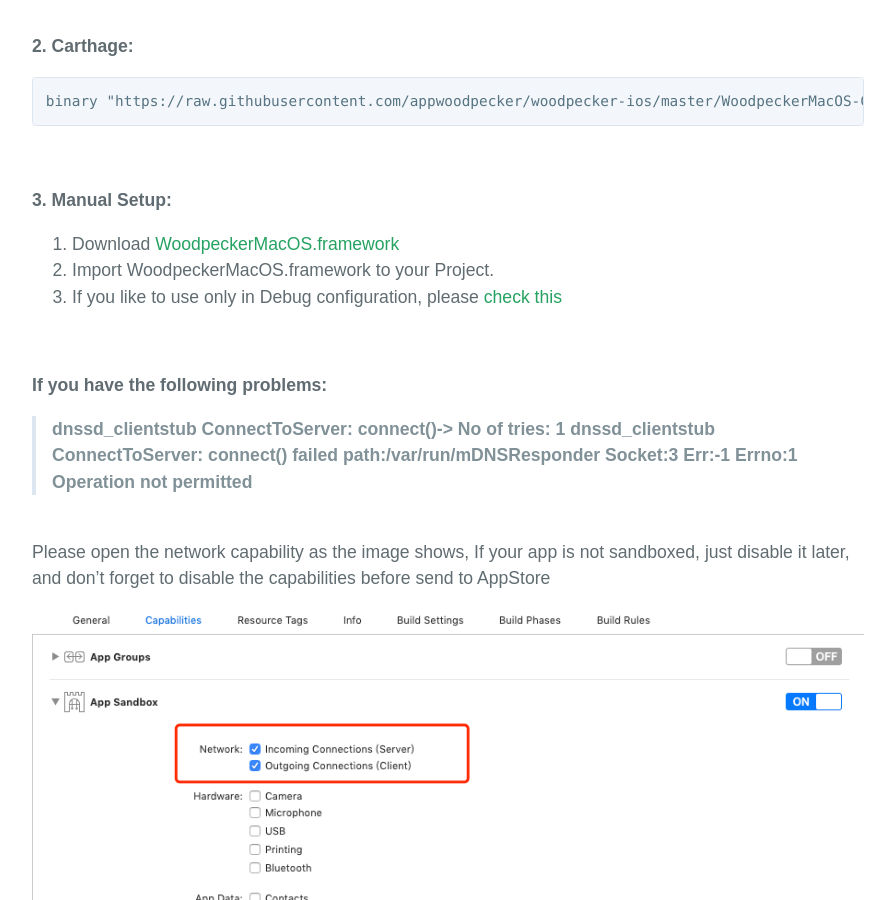
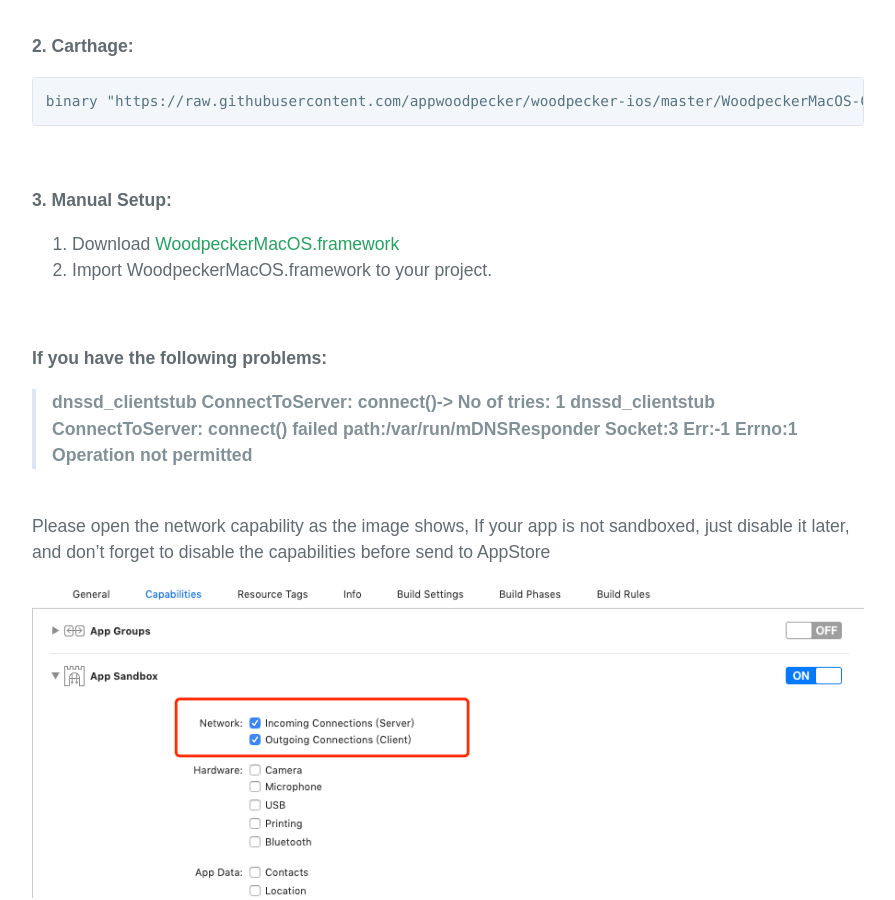
Before and after one commit to github-xiaogang/woodpecker, a Jekyll site: the page built from usagemac.md, in a window 1280 px wide and 900 px high, scrolled down 475 px. Shown: the whole window, without its empty margins (192-1087 px from the left). Built offline with Jekyll 4.4.1, drawn with Linux system fonts in a browser that asks for light colours.

Commit message:
macos update

```diff
--- a/usagemac.md
+++ b/usagemac.md
@@ -29,8 +29,7 @@ binary "https://raw.githubusercontent.com/appwoodpecker/woodpecker-ios/master/Wo
 **3. Manual Setup:**
 
 1. Download <a href="/assets/framework/WoodpeckerMacOS.framework.zip">WoodpeckerMacOS.framework</a>
-2. Import WoodpeckerMacOS.framework to your Project.
-3. If you like to use only in Debug configuration, please <a href="/manuallink.html">check this</a>
+2. Import WoodpeckerMacOS.framework to your project.
 
 <br/>
 
```
Also changed, not shown: cnusagemac.md (+0 -1 lines), usage.md (+1 -1 lines).
